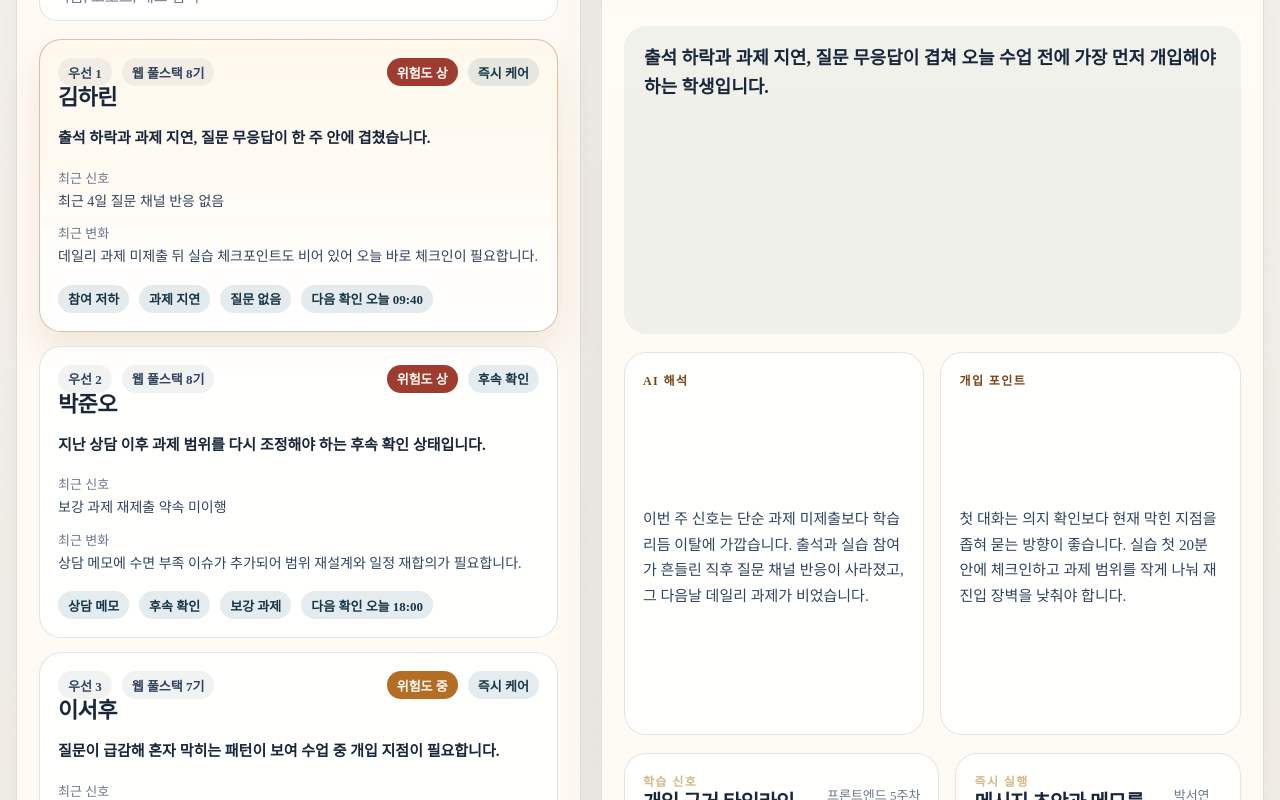
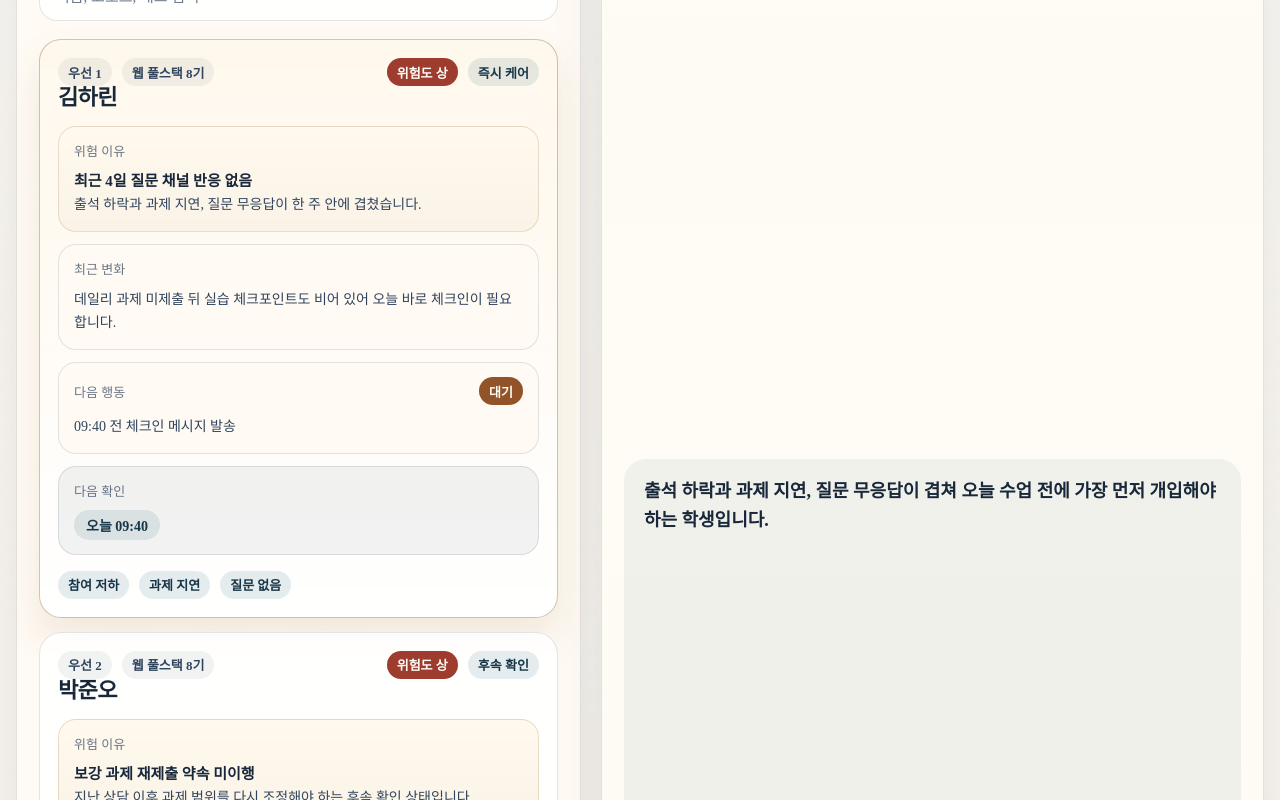
Before and after one commit to Hyeonjun0527/yeon, a Next.js app in the folder apps/web/: page / in a window 1280 px wide. Shown: the part 1260-2060 px from the top of the page. Built offline with nearby package versions, Linux system fonts and the light colour scheme; no server answers.

Commit message:
feat: 홈 우선순위 큐를 구조화해 교강사 개입 순서를 바로 읽게 개선 (#10)

```diff
--- a/apps/web/src/features/instructor-workspace/instructor-workspace.module.css
+++ b/apps/web/src/features/instructor-workspace/instructor-workspace.module.css
@@ -74,7 +74,6 @@
 .heroSummary,
 .panelDescription,
 .metricDescription,
-.studentStatus,
 .detailBody,
 .coachMemo {
   margin: 0;
@@ -438,20 +437,39 @@
   color: var(--accent-strong);
 }
 
-.studentStatus {
-  color: var(--text-strong);
-  font-weight: 600;
-}
-
 .studentFacts {
   display: grid;
-  gap: 10px;
+  gap: 12px;
   margin: 0;
 }
 
-.studentFacts div {
+.studentFactCard {
   display: grid;
-  gap: 4px;
+  gap: 10px;
+  padding: 14px 15px;
+  border-radius: 18px;
+  border: 1px solid var(--border-soft);
+  background: rgba(255, 250, 244, 0.86);
+}
+
+.studentFactCardEmphasis {
+  background: linear-gradient(
+    180deg,
+    rgba(255, 249, 238, 0.98) 0%,
+    rgba(250, 242, 229, 0.94) 100%
+  );
+  border-color: rgba(139, 90, 34, 0.18);
+}
+
+.studentFactCardCompact {
+  background: var(--surface-subtle);
+}
+
+.studentFactHeader {
+  display: flex;
+  align-items: center;
+  justify-content: space-between;
+  gap: 10px;
 }
 
 .studentFacts dt,
@@ -463,11 +481,35 @@
   font-size: 13px;
 }
 
+.studentFactLead {
+  display: block;
+  color: var(--text-strong);
+  font-size: 15px;
+  font-weight: 700;
+  line-height: 1.5;
+}
+
+.studentFactBody {
+  display: block;
+  color: var(--text-muted);
+  font-size: 14px;
+  line-height: 1.7;
+}
+
 .studentFacts dd {
   margin: 0;
-  color: var(--text-muted);
+}
+
+.studentFactTime {
+  display: inline-flex;
+  align-items: center;
+  min-height: 30px;
+  padding: 0 12px;
+  border-radius: 999px;
+  background: var(--accent-soft);
+  color: var(--accent-strong);
   font-size: 14px;
-  line-height: 1.6;
+  font-weight: 700;
 }
 
 .emptyState {
@@ -835,6 +877,24 @@
   }
 }
 
+@media (max-width: 540px) {
+  .studentFactHeader {
+    flex-direction: column;
+    align-items: start;
+  }
+
+  .studentCard,
+  .detailCard,
+  .checklistCard,
+  .noteCard,
+  .actionCard,
+  .cohortCard,
+  .historyCard,
+  .focusCard {
+    padding: 16px;
+  }
+}
+
 @keyframes panel-enter {
   from {
     opacity: 0;
--- a/apps/web/src/features/instructor-workspace/instructor-workspace.tsx
+++ b/apps/web/src/features/instructor-workspace/instructor-workspace.tsx
@@ -13,6 +13,7 @@ import type {
   StudentCareSegment,
   StudentCareNote,
   WorkspaceStudent,
+  WorkspaceStudentDetail,
 } from "@yeon/api-contract/instructor-workspace";
 
 import styles from "./instructor-workspace.module.css";
@@ -55,6 +56,12 @@ const actionStatusClassNameMap: Record<InstructorActionStatus, string> = {
   done: styles.actionDone,
 };
 
+const actionPriorityRank: Record<InstructorActionStatus, number> = {
+  "in-progress": 0,
+  pending: 1,
+  done: 2,
+};
+
 type InstructorWorkspaceProps = {
   dashboard: InstructorDashboardResponse;
   workspace: InstructorWorkspaceResponse;
@@ -94,6 +101,40 @@ function formatRecordedAtLabel() {
 
 function getStudentMap(students: WorkspaceStudent[]) {
   return new Map(students.map((student) => [student.id, student]));
+}
+
+function getStudentDetailMap(studentDetails: WorkspaceStudentDetail[]) {
+  return new Map(studentDetails.map((detail) => [detail.studentId, detail]));
+}
+
+function getStudentActionMap(actionBoard: InstructorActionBoardItem[]) {
+  return actionBoard.reduce<Map<string, InstructorActionBoardItem>>(
+    (actionMap, actionItem) => {
+      const currentItem = actionMap.get(actionItem.studentId);
+
+      if (
+        !currentItem ||
+        actionPriorityRank[actionItem.status] <
+          actionPriorityRank[currentItem.status]
+      ) {
+        actionMap.set(actionItem.studentId, actionItem);
+      }
+
+      return actionMap;
+    },
+    new Map<string, InstructorActionBoardItem>(),
+  );
+}
+
+function getStudentNextAction(
+  studentDetail: WorkspaceStudentDetail | undefined,
+  actionItem: InstructorActionBoardItem | undefined,
+) {
+  return (
+    studentDetail?.nextBestActions[0] ??
+    actionItem?.summary ??
+    "오늘 수업 전 현재 막힌 지점을 짧게 다시 확인합니다."
+  );
 }
 
 function getSegmentCount(
@@ -193,14 +234,18 @@ export function InstructorWorkspace({
     (detail) => detail.studentId === selectedStudent?.id,
   );
   const studentMap = getStudentMap(students);
+  const studentDetailMap = getStudentDetailMap(studentDetails);
+  const studentActionMap = getStudentActionMap(todayActionBoard);
   const heroFocusStudent =
+    selectedStudent ??
     students.find(
       (student) => student.id === dashboard.highlightedStudentDetail.studentId,
-    ) ?? students[0];
+    ) ??
+    students[0];
   const heroFocusStudentDetail =
-    studentDetails.find(
-      (detail) => detail.studentId === heroFocusStudent?.id,
-    ) ?? dashboard.highlightedStudentDetail;
+    selectedStudentDetail ??
+    studentDetailMap.get(heroFocusStudent?.id ?? "") ??
+    dashboard.highlightedStudentDetail;
   const needsCareCount = getSegmentCount(students, "needs-care");
   const pendingActionCount = todayActionBoard.filter(
     (item) => item.status !== "done",
@@ -372,6 +417,12 @@ export function InstructorWorkspace({
                 "오늘 개입을 기록했고, 다음 수업 전 다시 확인하는 후속 확인 단계로 이동했습니다.",
               coachFocus:
                 "다음 확인 전까지는 과제 진입 여부와 수업 중 반응만 짧게 추적하면 됩니다.",
+              recommendedMessageDraft:
+                "오늘 개입 내용은 기록해뒀고, 내일 오전 수업 전 과제 재진입 여부만 짧게 다시 확인할게요.",
+              nextBestActions: [
+                "내일 오전 출석과 과제 재진입 여부 짧게 확인",
+                "follow-up 메시지 회신 여부 기록",
+              ],
               careNotes: [
                 createCareNote(
                   "상태 이동",
@@ -499,8 +550,8 @@ export function InstructorWorkspace({
                 </h2>
               </div>
               <p className={styles.panelDescription}>
-                세그먼트와 검색으로 학생을 좁히고, 우선순위 순서대로 바로
-                선택합니다.
+                세그먼트와 검색으로 학생을 좁힌 뒤, 카드 안에서 개입 근거와 다음
+                행동을 바로 읽습니다.
               </p>
             </div>
 
@@ -565,7 +616,15 @@ export function InstructorWorkspace({
 
             <div className={styles.studentList}>
               {visibleStudents.length ? (
-                visibleStudents.map((student) => (
+                visibleStudents.map((student) => {
+                  const studentDetail = studentDetailMap.get(student.id);
+                  const studentAction = studentActionMap.get(student.id);
+                  const nextActionLabel = getStudentNextAction(
+                    studentDetail,
+                    studentAction,
+                  );
+
+                  return (
                     <button
                       key={student.id}
                       className={`${styles.studentCard} ${
@@ -602,19 +661,59 @@ export function InstructorWorkspace({
                         </div>
                       </div>
 
-                    <p className={styles.studentStatus}>
+                      <dl className={styles.studentFacts}>
+                        <div
+                          className={`${styles.studentFactCard} ${styles.studentFactCardEmphasis}`}
+                        >
+                          <div className={styles.studentFactHeader}>
+                            <dt>위험 이유</dt>
+                          </div>
+                          <dd>
+                            <span className={styles.studentFactLead}>
+                              {student.latestSignal}
+                            </span>
+                            <span className={styles.studentFactBody}>
                               {student.currentStatus}
-                    </p>
-                    <dl className={styles.studentFacts}>
-                      <div>
-                        <dt>최근 신호</dt>
-                        <dd>{student.latestSignal}</dd>
+                            </span>
+                          </dd>
                         </div>
-                      <div>
+                        <div className={styles.studentFactCard}>
+                          <div className={styles.studentFactHeader}>
                             <dt>최근 변화</dt>
-                        <dd>{student.recentChange}</dd>
+                          </div>
+                          <dd className={styles.studentFactBody}>
+                            {student.recentChange}
+                          </dd>
+                        </div>
+                        <div className={styles.studentFactCard}>
+                          <div className={styles.studentFactHeader}>
+                            <dt>다음 행동</dt>
+                            {studentAction ? (
+                              <span
+                                className={`${styles.actionStatus} ${actionStatusClassNameMap[studentAction.status]}`}
+                              >
+                                {actionStatusLabelMap[studentAction.status]}
+                              </span>
+                            ) : null}
+                          </div>
+                          <dd className={styles.studentFactBody}>
+                            {nextActionLabel}
+                          </dd>
+                        </div>
+                        <div
+                          className={`${styles.studentFactCard} ${styles.studentFactCardCompact}`}
+                        >
+                          <div className={styles.studentFactHeader}>
+                            <dt>다음 확인</dt>
+                          </div>
+                          <dd>
+                            <span className={styles.studentFactTime}>
+                              {student.nextCheckLabel}
+                            </span>
+                          </dd>
                         </div>
                       </dl>
+
                       <div className={styles.studentFooter}>
                         <div className={styles.tagList}>
                           {student.tags.map((tag) => (
@@ -623,12 +722,10 @@ export function InstructorWorkspace({
                             </span>
                           ))}
                         </div>
-                      <span className={styles.nextCheckLabel}>
-                        다음 확인 {student.nextCheckLabel}
-                      </span>
                       </div>
                     </button>
-                ))
+                  );
+                })
               ) : (
                 <article className={styles.emptyState}>
                   <p className={styles.panelEyebrow}>검색 결과 없음</p>
```
Also changed, not shown: 1 other file (tests, documents, lock files or other folders). Lines whose indentation alone changed are shown as unchanged.
